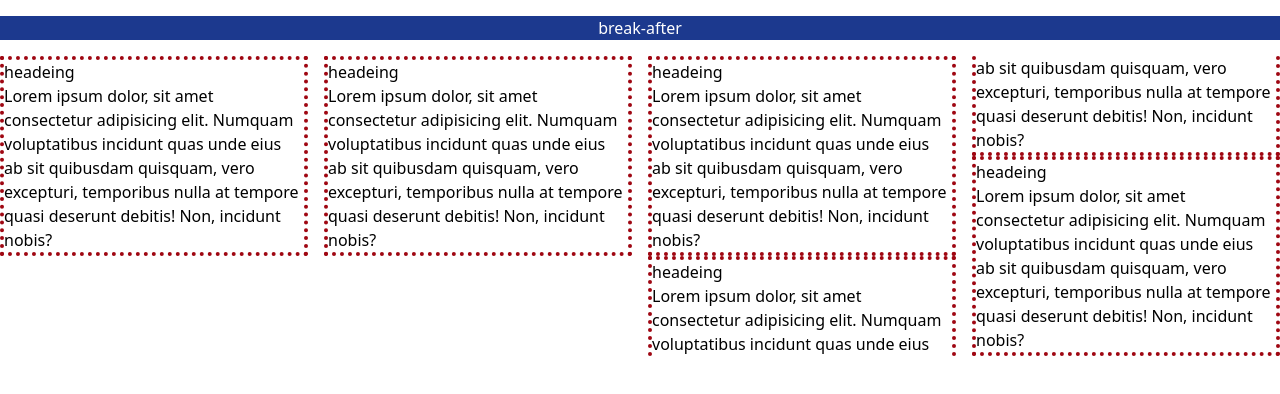
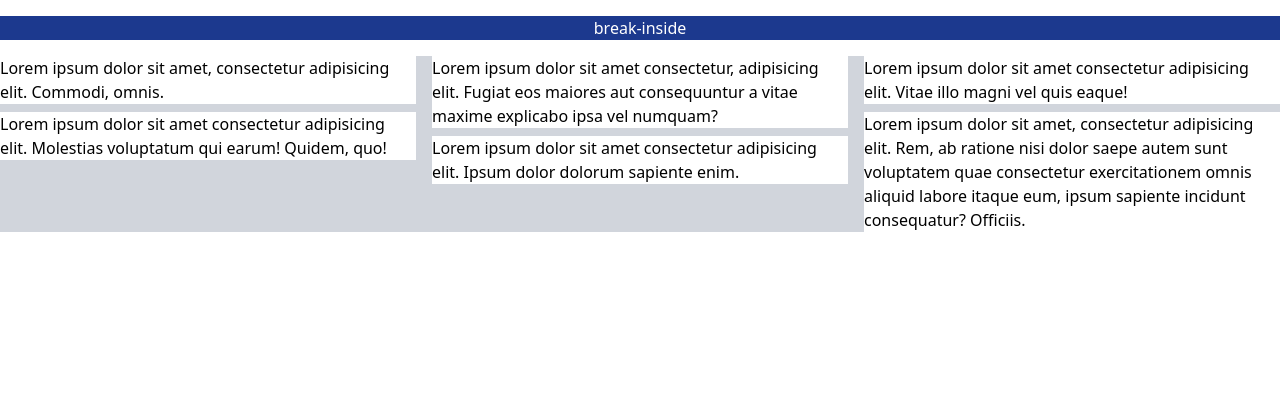
Before and after one commit to AmirTaki/tailwind-toturial-react-vite, a React (Vite) app: page / in a window 1280 px wide. Shown: the top 394 px of the page. Built offline with nearby package versions, Linux system fonts and the light colour scheme.

Commit message:
break-inside

```diff
--- a/src/App.jsx
+++ b/src/App.jsx
@@ -5,30 +5,23 @@ function App() {
   return (
 
     <>
-      <h1 className='bg-blue-900  text-white my-4 text-center'>break-after</h1>
+      <h1 className='bg-blue-900  text-white my-4 text-center'>break-inside</h1>
+      {/* <div className="columns-2">
+        <p>Well, let me tell you something, ...</p>
+        <p className="break-inside-avoid-column">Sure, go ahead, laugh...</p>
+        <p>Maybe we can live without...</p>
+        <p>Look. If you think this is...</p>
+    </div> */}
 
-      <div className="columns-4  ">
-        <article className='border-dotted border-4 border-red-800  '>
-          <h1>headeing</h1>
-          <p>Lorem ipsum dolor, sit amet consectetur adipisicing elit. Numquam voluptatibus incidunt quas unde eius ab sit quibusdam quisquam, vero excepturi, temporibus nulla at tempore quasi deserunt debitis! Non, incidunt nobis?</p>
-        </article>
-        <article className='border-dotted border-4 border-red-800  break-before-column'>
-          <h1>headeing</h1>
-          <p>Lorem ipsum dolor, sit amet consectetur adipisicing elit. Numquam voluptatibus incidunt quas unde eius ab sit quibusdam quisquam, vero excepturi, temporibus nulla at tempore quasi deserunt debitis! Non, incidunt nobis?</p>
-        </article>
-        <article className='border-dotted border-4 border-red-800 break-before-column'>
-          <h1>headeing</h1>
-          <p>Lorem ipsum dolor, sit amet consectetur adipisicing elit. Numquam voluptatibus incidunt quas unde eius ab sit quibusdam quisquam, vero excepturi, temporibus nulla at tempore quasi deserunt debitis! Non, incidunt nobis?</p>
-        </article>
-        <article className='border-dotted border-4 border-red-800 '>
-          <h1>headeing</h1>
-          <p>Lorem ipsum dolor, sit amet consectetur adipisicing elit. Numquam voluptatibus incidunt quas unde eius ab sit quibusdam quisquam, vero excepturi, temporibus nulla at tempore quasi deserunt debitis! Non, incidunt nobis?</p>
-        </article>
-        <article className='border-dotted border-4 border-red-800'>
-          <h1>headeing</h1>
-          <p>Lorem ipsum dolor, sit amet consectetur adipisicing elit. Numquam voluptatibus incidunt quas unde eius ab sit quibusdam quisquam, vero excepturi, temporibus nulla at tempore quasi deserunt debitis! Non, incidunt nobis?</p>
-        </article>
-      </div>
+    <div className="columns-3 bg-gray-300">
+      <div className="bg-white mb-2">Lorem ipsum dolor sit amet, consectetur adipisicing elit. Commodi, omnis.</div>
+      <div className="bg-white mb-2">Lorem ipsum dolor sit amet consectetur adipisicing elit. Molestias voluptatum qui earum! Quidem, quo!</div>
+      <div className="bg-white mb-2 break-inside-avoid-column">Lorem ipsum dolor sit amet consectetur, adipisicing elit. Fugiat eos maiores aut consequuntur a vitae maxime explicabo ipsa vel numquam?</div>
+      <div className="bg-white mb-2">Lorem ipsum dolor sit amet consectetur adipisicing elit. Ipsum dolor dolorum sapiente enim.</div>
+      <div className="bg-white mb-2 break-inside-avoid">Lorem ipsum dolor sit amet consectetur adipisicing elit. Vitae illo magni vel quis eaque!</div>
+      <div className="bg-white mb-2">Lorem ipsum dolor sit amet, consectetur adipisicing elit. Rem, ab ratione nisi dolor saepe autem sunt voluptatem quae consectetur exercitationem omnis aliquid labore itaque eum, ipsum sapiente incidunt consequatur? Officiis.</div>
+    </div>
+
 
 
     </>
```
